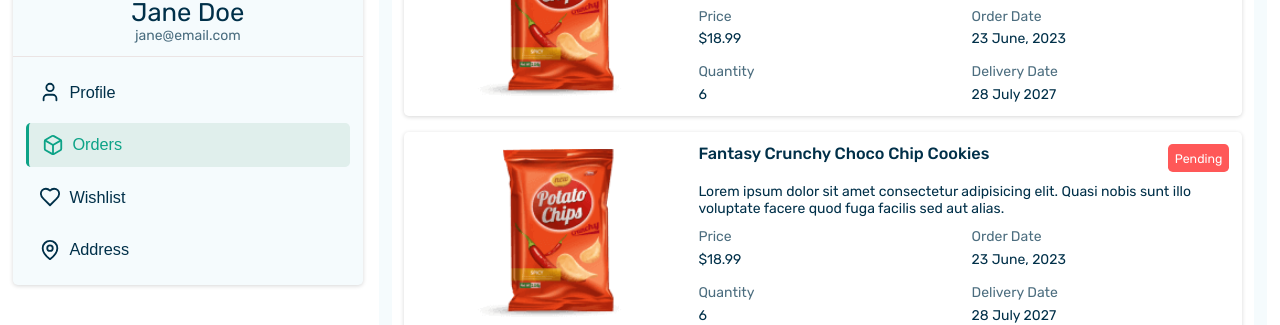
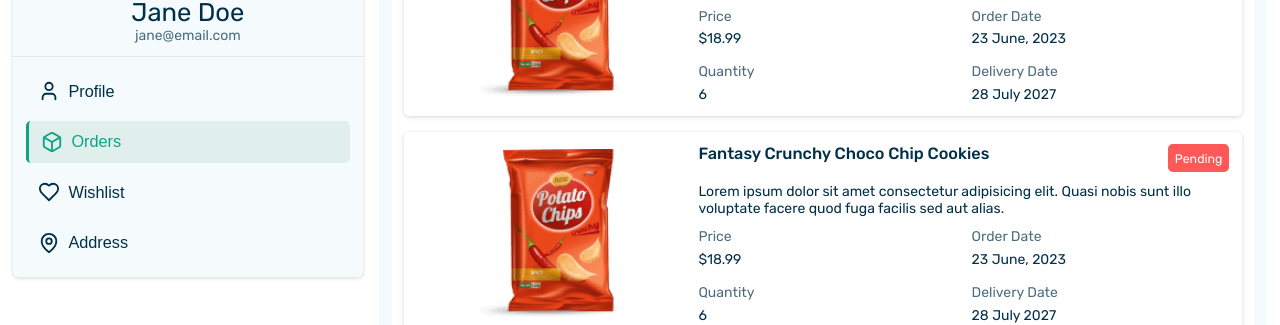
Before and after one commit to andyrepo001/basket, a Next.js app: page /user/orders in a window 1280 px wide. Shown: the part 169-494 px from the top of the page. Built offline with nearby package versions, Linux system fonts and the light colour scheme.

Commit message:
borderless

```diff
--- a/src/components/profile-sidebar/sidebar-item/sidebar-item.jsx
+++ b/src/components/profile-sidebar/sidebar-item/sidebar-item.jsx
@@ -24,6 +24,7 @@ export default function SidebarItem({ item, pathname }) {
             justifyContent: "flex-start",
             color: "inherit",
             fontSize: "var(--font-lg)",
+            border: "none",
           }}
           onClick={onClose}
         />
```
